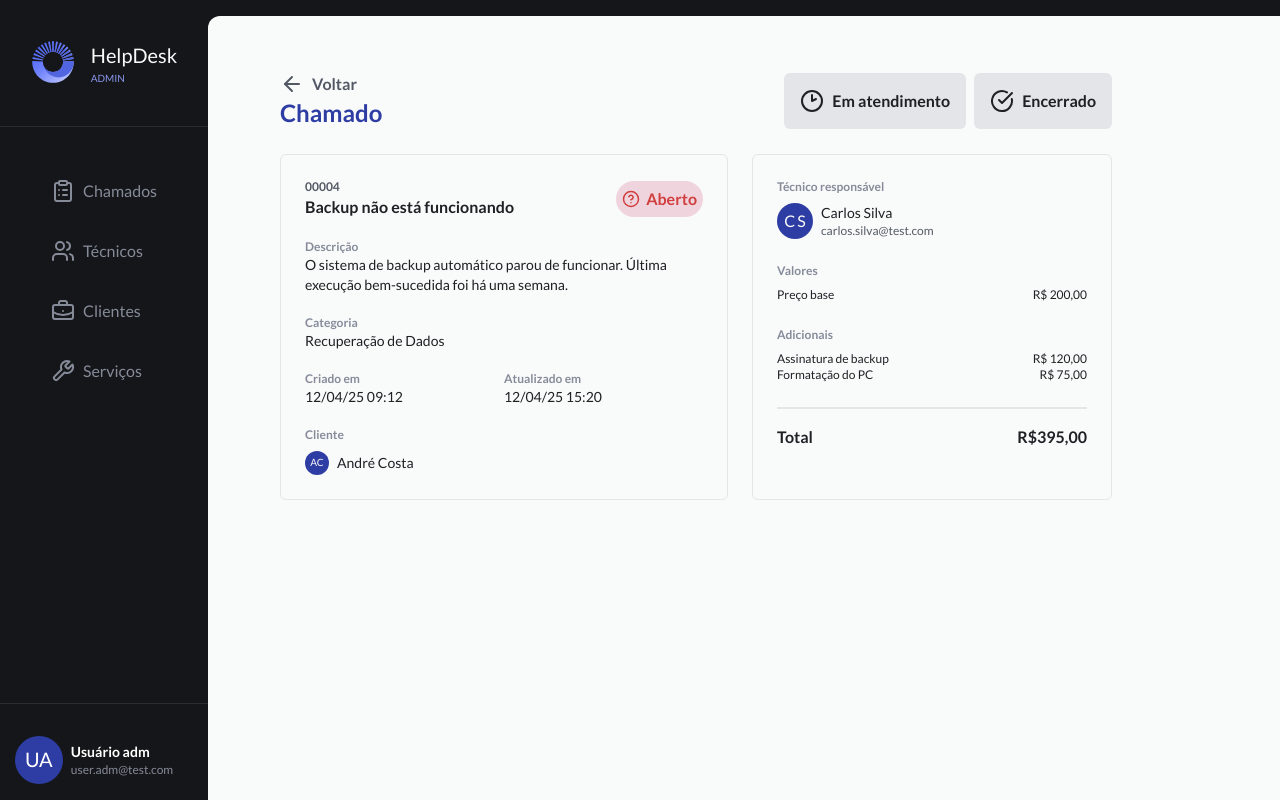
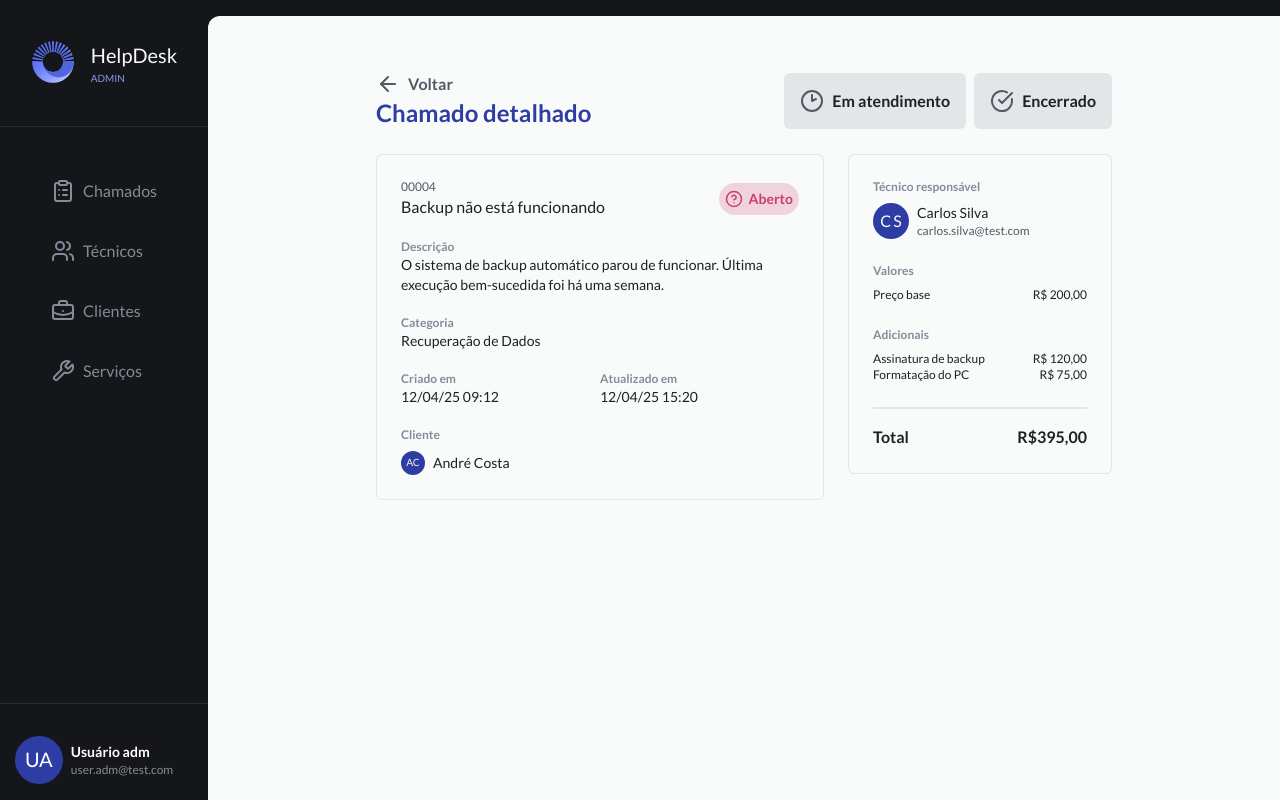
Before and after one commit to vitingg/help-desk-web, a React (Vite) app: page /dashboard/admin/ticket-detail in a window 1280 px wide. Built offline with nearby package versions, Linux system fonts and the light colour scheme.

Commit message:
style: creating paragraph component

```diff
--- /dev/null
+++ b/src/modules/admin/tickets/components/card-box.tsx
@@ -0,0 +1,12 @@
+import type { ReactNode } from "react"
+
+type CardBoxProps = {
+  children: ReactNode
+  className?: string
+}
+
+export function CardBox ({children, className}: CardBoxProps){
+  return (
+    <div className={`${className} pb-5`}>{children}</div>
+  )
+}
--- /dev/null
+++ b/src/modules/admin/tickets/components/paragraph.tsx
@@ -0,0 +1,21 @@
+import type { ReactNode } from "react";
+import { clsx } from "clsx";
+
+type paragraphProps = {
+  children: ReactNode;
+  className?: string;
+  size: "small" | "extraSmall";
+};
+
+export function Paragraph({
+  children,
+  className,
+  size = "small",
+}: paragraphProps) {
+  const sizeClasses = {
+    small: "text-sm text-gray-200",
+    extraSmall: "text-xs font-bold text-gray-400",
+  };
+
+  return <p className={clsx(sizeClasses[size], className)}>{children}</p>;
+}
--- a/src/modules/admin/tickets/ticket-detail.tsx
+++ b/src/modules/admin/tickets/ticket-detail.tsx
@@ -1,70 +1,78 @@
 import { Clock2, CircleCheckBig, CircleHelp } from "lucide-react";
 import { HeaderAction } from "../../../shared/components/header-action";
+import { Paragraph } from "./components/paragraph";
+import { CardBox } from "./components/card-box";
 
 export function Detail() {
   return (
-    <div className="md:pr-30 pd:ml-30 pr-6 pl-6">
+    <div className="md:pr-30 md:pl-30 pr-6 pl-6">
       <div className="flex flex-col md:flex-row md:justify-between md:items-center pt-14">
-        <HeaderAction title="Chamado"/>
-
-        <div className="font-semibold text-gray-200 flex gap-2 ">
+        <HeaderAction title="Chamado detalhado" />
+        <div className="font-semibold text-gray-300 flex gap-2 ">
           <div className="p-4 flex gap-2 flex-1 md:flex-none bg-gray-500  rounded-md">
-            <Clock2 /> Em atendimento
+            <Clock2 />
+            <p className="text-gray-200">Em atendimento</p>
           </div>
           <div className="p-4 flex gap-2 flex-1 md:flex-none bg-gray-500 rounded-md">
-            <CircleCheckBig /> Encerrado
+            <CircleCheckBig />
+            <p className="text-gray-200">Encerrado</p>
           </div>
         </div>
       </div>
 
-      <div className="pt-6 flex flex-col md:flex-row gap-6">
+      <div className="pt-6 flex flex-col md:flex-row md:items-start gap-6">
         <div className="border border-gray-500 flex-1 md:flex-none md:max-w-md rounded-md p-6">
-          <div className="flex justify-between items-center">
-            <div className="font-bold">
+          <div className="flex justify-between items-center pb-5">
+            <div className="  ">
               <p className="text-xs text-gray-300">00004</p>
               <p className="text-gray-200 text-md">
                 Backup não está funcionando{" "}
               </p>
             </div>
             <div className="flex">
-              <p className="flex items-center gap-1.5 bg-feedback-openBackground p-1.5 rounded-3xl text-feedback-danger font-bold">
+              <p className="flex text-sm items-center gap-1.5 bg-feedback-openBackground p-1.5 rounded-3xl text-feedback-open font-semibold">
                 <CircleHelp height={18} width={18} /> Aberto
               </p>
             </div>
           </div>
-          <div className="pt-5 pb-5">
-            <p className="text-xs font-bold text-gray-400">Descrição</p>
-            <p className="text-sm text-gray-200">
+          <CardBox>
+            <Paragraph size="extraSmall">Descrição</Paragraph>
+            <Paragraph size="small">
               O sistema de backup automático parou de funcionar. Última execução
               bem-sucedida foi há uma semana.
-            </p>
-          </div>
-          <div className="pb-5">
-            <p className="text-xs font-bold text-gray-400">Categoria</p>
-            <p className="text-sm text-gray-200">Recuperação de Dados</p>
-          </div>
-          <div className="flex pb-5">
+            </Paragraph>
+          </CardBox>
+
+          <CardBox>
+            <Paragraph size="extraSmall">Categoria</Paragraph>
+            <Paragraph size="small">Recuperação de Dados</Paragraph>
+          </CardBox>
+
+          <CardBox className="flex">
             <div className="flex flex-col w-1/2">
-              <p className="text-xs font-bold text-gray-400">Criado em</p>
-              <p className="text-sm text-gray-200">12/04/25 09:12</p>
+              <Paragraph size="extraSmall">Criado em</Paragraph>
+              <Paragraph size="small">12/04/25 09:12</Paragraph>
             </div>
             <div className="flex flex-col w-1/2">
-              <p className="text-xs font-bold text-gray-400">Atualizado em</p>
-              <p className="text-sm text-gray-200">12/04/25 15:20</p>
+              <Paragraph size="extraSmall">Atualizado em</Paragraph>
+              <Paragraph size="small">12/04/25 15:20</Paragraph>
             </div>
-          </div>
+          </CardBox>
+
           <div className="">
-            <p className="text-xs font-bold text-gray-400 pb-2">Cliente</p>
+            <Paragraph className="pb-2" size="extraSmall">
+              Cliente
+            </Paragraph>
             <div className="flex gap-2 items-center">
               <div className="w-6 h-6 bg-blue-dark rounded-full text-2xs text-gray-600 flex justify-center items-center">
                 AC
               </div>
-              <p className="text-sm text-gray-200">André Costa</p>
+              <Paragraph size="small">André Costa</Paragraph>
             </div>
           </div>
         </div>
 
-        <div className="border border-gray-500 rounded-md flex-1 p-6">
+        <div className="border border-gray-500 rounded-md flex-1 p-6 md:max-w-80">
           <div className="space-y-2 pb-6">
             <p className="text-xs text-gray-400 font-bold">
               Técnico responsável
@@ -82,17 +90,17 @@ export function Detail() {
           </div>
           <p className="text-gray-400 text-xs font-bold pb-2">Valores</p>
           <span className="text-gray-200 text-xs flex justify-between items-center pb-6">
-            <p className="">Preço base</p>
-            <p className="">R$ 200,00</p>
+            <p>Preço base</p>
+            <p>R$ 200,00</p>
           </span>
           <p className="text-gray-400 text-xs font-bold pb-2">Adicionais</p>
           <span className="text-gray-200 text-xs flex justify-between items-center">
-            <p className="">Assinatura de backup</p>
-            <p className="">R$ 120,00</p>
+            <p>Assinatura de backup</p>
+            <p>R$ 120,00</p>
           </span>
           <span className="text-gray-200 text-xs flex justify-between items-center pb-6">
-            <p className="">Formatação do PC</p>
-            <p className="">R$ 75,00</p>
+            <p>Formatação do PC</p>
+            <p>R$ 75,00</p>
           </span>
           <hr className="border-b-1 border-gray-500 mb-4" />
           <span className="flex justify-between">
--- a/src/modules/admin/tickets/ticket.tsx
+++ b/src/modules/admin/tickets/ticket.tsx
@@ -1,4 +1,3 @@
-import { PenLine } from "lucide-react";
 import { Icon } from "../../../shared/components/edit-icon";
 import { Table } from "../../../shared/components/table/table";
 import { TableBody } from "../../../shared/components/table/table-body";
```
